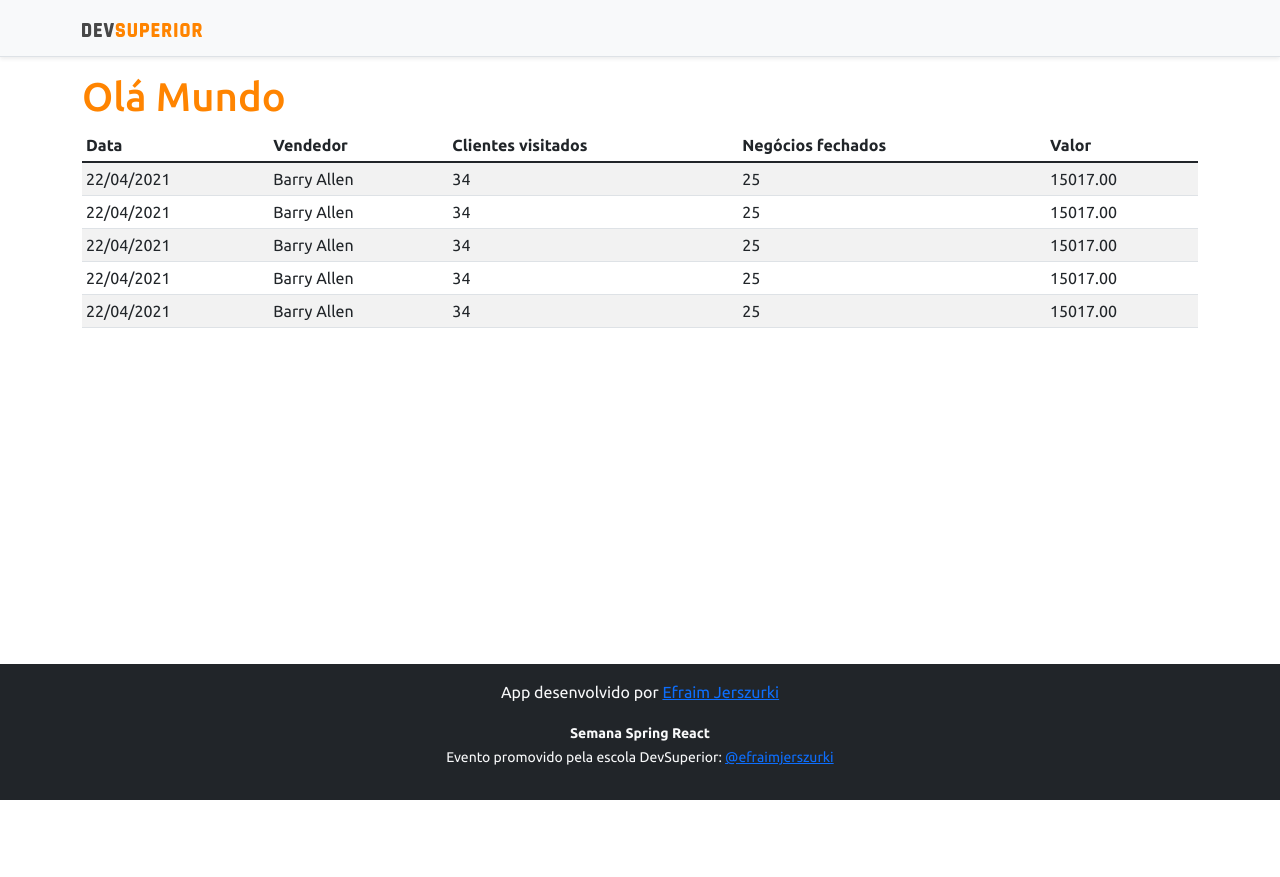
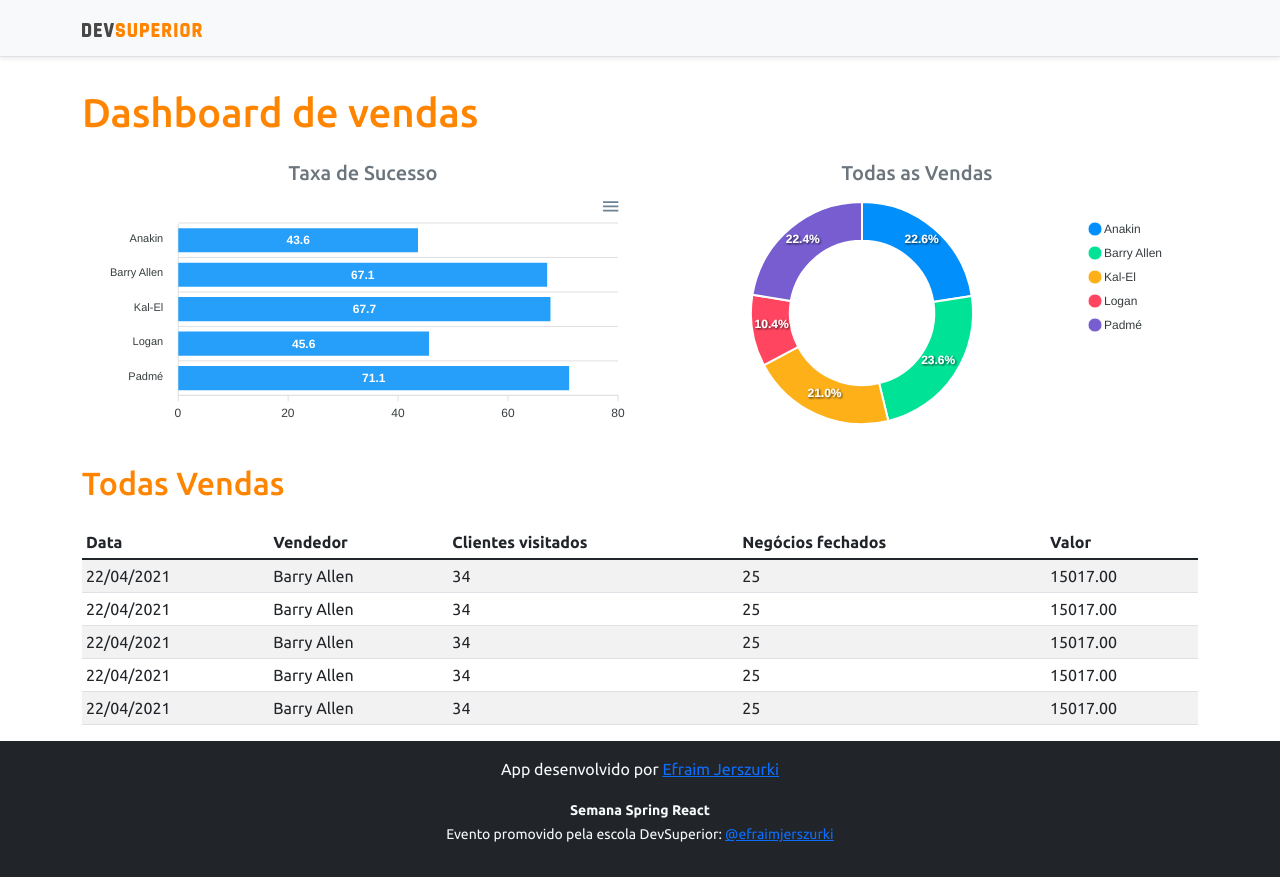
Before and after one commit to efraimjer/projetosds4, a React (Create React App) app in the folder frontend/: page / in a window 1280 px wide. Before the commit the page ends 800 px from the top, so only its background shows below. Built offline with nearby package versions, Linux system fonts and the light colour scheme.

Commit message:
static charts

```diff
--- a/frontend/src/App.tsx
+++ b/frontend/src/App.tsx
@@ -1,4 +1,6 @@
+import BarChart from "components/BarChart";
 import DataTable from "components/DataTable";
+import DonutChart from "components/DonutChart";
 import Footer from "components/Footer";
 import NavBar from "components/NavBar";
 
@@ -9,7 +11,26 @@
     <>
     <NavBar />
       <div className="container">
-        <h1 className="text-primary">Olá Mundo</h1>
+        <h1 className="text-primary py-3">Dashboard de vendas</h1>
+
+        <div className="row px-3">
+          <div className="col-sm-6">
+            <h5 className="text-center text-secondary">Taxa de Sucesso</h5>
+            <BarChart />
+          </div>
+
+          <div className="col-sm-6">
+            <h5 className="text-center text-secondary">Todas as Vendas</h5>
+            <DonutChart />
+          </div>
+        </div>
+
+        <div className="py-3">
+          <h2 className="text-primary">
+            Todas Vendas
+          </h2>
+        </div>
+
         <DataTable />
 
 
--- /dev/null
+++ b/frontend/src/components/BarChart/index.tsx
@@ -0,0 +1,35 @@
+import Chart from 'react-apexcharts'
+
+function BarChart(){
+    const options = {
+        plotOptions: {
+            bar: {
+                horizontal: true,
+            }
+        },
+    };
+
+    const mockData = {
+        labels: {
+            categories: ['Anakin', 'Barry Allen', 'Kal-El', 'Logan', 'Padmé']
+        },
+        series: [
+            {
+                name: "% Sucesso",
+                data: [43.6, 67.1, 67.7, 45.6, 71.1]
+            }
+        ]
+    };
+    return(
+        <Chart
+
+            options={{...options, xaxis: mockData.labels}}
+            series={mockData.series}
+            type="bar"
+            height="240"
+
+        />
+    );
+}
+
+export default BarChart
--- /dev/null
+++ b/frontend/src/components/DonutChart/index.tsx
@@ -0,0 +1,26 @@
+import Chart from 'react-apexcharts'
+
+const DonutChart =() => {
+    const mockData = {
+        series: [477138, 499928, 444867, 220426, 473088],
+        labels: ['Anakin', 'Barry Allen', 'Kal-El', 'Logan', 'Padmé']
+    }
+
+    const options = {
+        legend: {
+            show: true
+        }
+    }
+    return(
+        <Chart
+
+            options={{...options, labels: mockData.labels}}
+            series={mockData.series}
+            type="donut"
+            height="240"
+
+        />
+    );
+}
+
+export default DonutChart
--- /dev/null
+++ b/package.json
@@ -0,0 +1,6 @@
+{
+  "dependencies": {
+    "apexcharts": "^3.28.1",
+    "react-apexcharts": "^1.3.9"
+  }
+}
```
Also changed, not shown: 1 other file (tests, documents, lock files or other folders).
